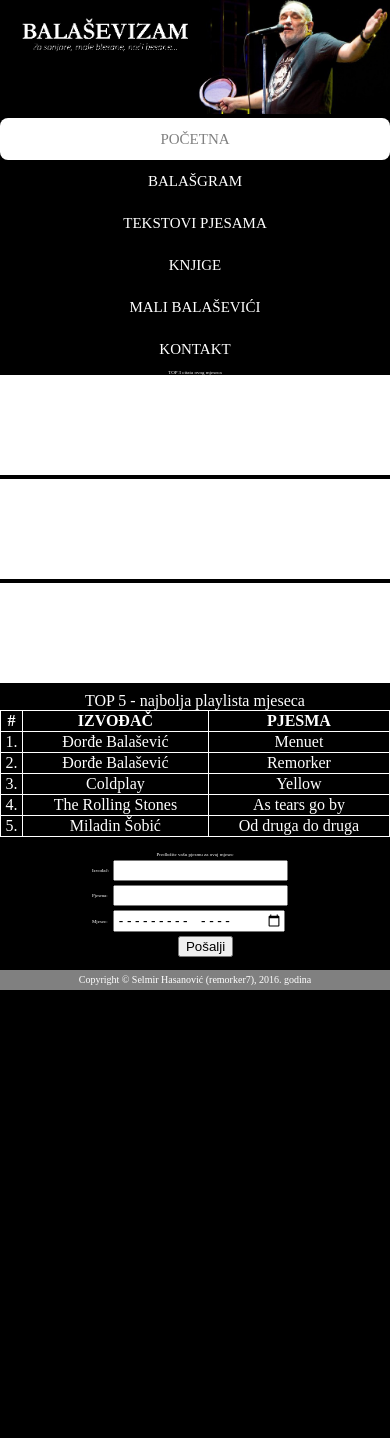
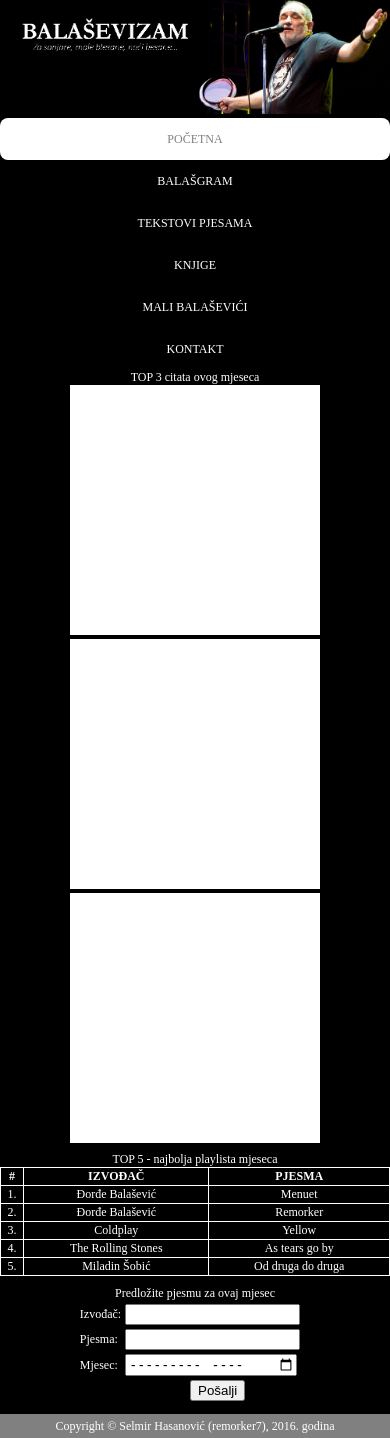
Before and after one commit to Remorker7/Balasevizam, a PHP site: page / in a window 390 px wide. Before the commit the page ends 990 px from the top, so only its background shows below. Run offline with PHP 8.4, Linux system fonts and the light colour scheme.

Commit message:
Završena spirala 1.

```diff
--- a/Spirala 1/Projekat/balasevizam.css
+++ b/Spirala 1/Projekat/balasevizam.css
@@ -94,11 +94,10 @@
 	color: white;
 	margin: 0px 0px 5px 0px;
 	padding-top: 5px;
-
 }
 
-.pjesma p {
-	margin-bottom: 0px;
+.najbolja-pjesma {
+	font-size: 15px;
 }
 
 .sadrzaj-pocetna p, .sadrzaj-balasgram p {
@@ -138,17 +137,13 @@
 	border: 1px solid white;
 }
 
-.forma-e {
+
+.ocjena-str, .najbolja-pjesma, #viber-kontakt {
 	color: white;
 }
 
-.feed {
-	color: white;
+.ocjena-str p {
 	text-align: center;
-}
-
-#viber-kontakt {
-	color: white;
 }
 
 figure {
@@ -196,19 +191,19 @@
 		width: 90%;
 	}
 
-	.forma-e, .feed {
-		font-size: 15px;
+	.ocjena-str, .footer, .najbolja-pjesma, .playlista, .citat-naslov, .citati {
+		font-size: 12px;
+	}
+
+	.email, .ocjena-stranice {
+		 margin: 0 auto;
+		 width: 65%;
 	}
 }
 
 @media screen and (max-width:802px) {
 	nav ul li a{
 		font-size: 12px;
-	}
-
-	.sadrzaj-pocetna img, .sadrzaj-balasgram img {
-		height: 150px;
-		width: 150px;
 	}
 }
 
@@ -217,12 +212,8 @@
 		font-size: 8px;
 	}
 
-	.forma-e, .feed, .forma-e table, .forma-e table-caption {
-		font-size: 8px;
-	}
-
-	.footer {
-		font-size: 10px;
+	.ocjena-str, .footer, .najbolja-pjesma, .playlista, .citat-naslov, .citati {
+		font-size: 12px;
 	}
 
 	.sadrzaj-kontakt {
@@ -238,47 +229,21 @@
 		height: 40px;
 		margin-left: 5px;;
 	}
-
-	.sadrzaj-pocetna img, .sadrzaj-balasgram img {
-		height: 100px;
-		width: 100px;
-	}
-
-	.email, .ocjena-stranice {
-		 margin: 0 auto;
-		 width: 75%;
-	}
-}
-
-@media screen and (max-width:590px) {
-	.email, .ocjena-stranice {
-		 width: 50%;
-	}
 }
 
 @media screen and (max-width:540px) {
 	nav ul li a{
 		width: 100%;
 		padding: 0;
-		color: white;
-		font-size: 15px;
 	}
 
-	.sadrzaj-pocetna img, .sadrzaj-balasgram img {
-		width: 100%;
-	}
-
-	.forma-e, .feed, .forma-e table, .forma-e table-caption {
-		font-size: 5px;
+	.ocjena-str, nav ul li a, .playlista, .najbolja-pjesma, .citat-naslov, .citati {
+		font-size: 12px;
 	}
 }
 
 @media screen and (max-width:350px) {
-	nav ul li a{
-		font-size: 10px;
-	}
-
-	.forma-e, .feed {
+	.ocjena-str, .najbolja-pjesma, .playlista, nav ul li a, .citat-naslov, .citati {
 		font-size: 10px;
 	}
 
@@ -291,13 +256,14 @@
 	}
 }
 
-@media screen and (max-width:200px) {
-	.sadrzaj-pocetna p, .sadrzaj-balasgram p {
+@media screen and (max-width:230px) {
+	.sadrzaj-pocetna p, .sadrzaj-balasgram p, .ocjena-str, .najbolja-pjesma, .playlista, .citat-naslov, .citati {
 		font-size: 4px;
 	}
 
-	.forma-e {
-		font-size: 4px;
+	.sadrzaj-pocetna img, .sadrzaj-balasgram img {
+		height: 50px;
+		width: 50px;
 	}
 }
 
--- a/Spirala 1/Projekat/balasgram.html
+++ b/Spirala 1/Projekat/balasgram.html
@@ -25,7 +25,7 @@
 		</div>
 		<div class = "sadrzaj-balasgram">
 			<div class = "top-slike">
-				<p class = "feed">Đorđe Balašević - citati</p>
+				<p class = "citat-naslov">Đorđe Balašević - citati</p>
 				<img src = "white.jpg" alt = "Slika 1"/>
 				<img src = "white.jpg" alt = "Slika 2"/>
 				<img src = "white.jpg" alt = "Slika 3"/>
--- a/Spirala 1/Projekat/index.html
+++ b/Spirala 1/Projekat/index.html
@@ -25,7 +25,7 @@
 		</div>
 		<div class = "sadrzaj-pocetna">
 			<div class = "top-slike">
-				<p class = "feed">TOP 3 citata ovog mjeseca</p>
+				<p class = "citati">TOP 3 citata ovog mjeseca</p>
 				<img src = "white.jpg" alt = "Slika 1"/>
 				<img src = "white.jpg" alt = "Slika 2"/>
 				<img src = "white.jpg" alt = "Slika 3"/>
@@ -67,9 +67,9 @@
 			</div>
 		</div>
 		<div class = "pjesma">
-			<p class = "feed">Predložite vašu pjesmu za ovaj mjesec</p>
-			<form class = "forma-e" action = "index.html" method = "post" enctype = "text/plain">
-				<table>
+			<form class = "forma-pocetna" action = "index.html" method = "post" enctype = "text/plain">
+				<table class = "najbolja-pjesma">
+					<caption>Predložite pjesmu za ovaj mjesec</caption>
 					<tr>
 						<td>Izvođač: </td>
 						<td><input type = "text" name = "izvođač" class = "unos"></td>
```
Also changed, not shown: Spirala 1/Projekat/kontakt.html (+4 -4 lines), Spirala 1/ReadMe.txt.
